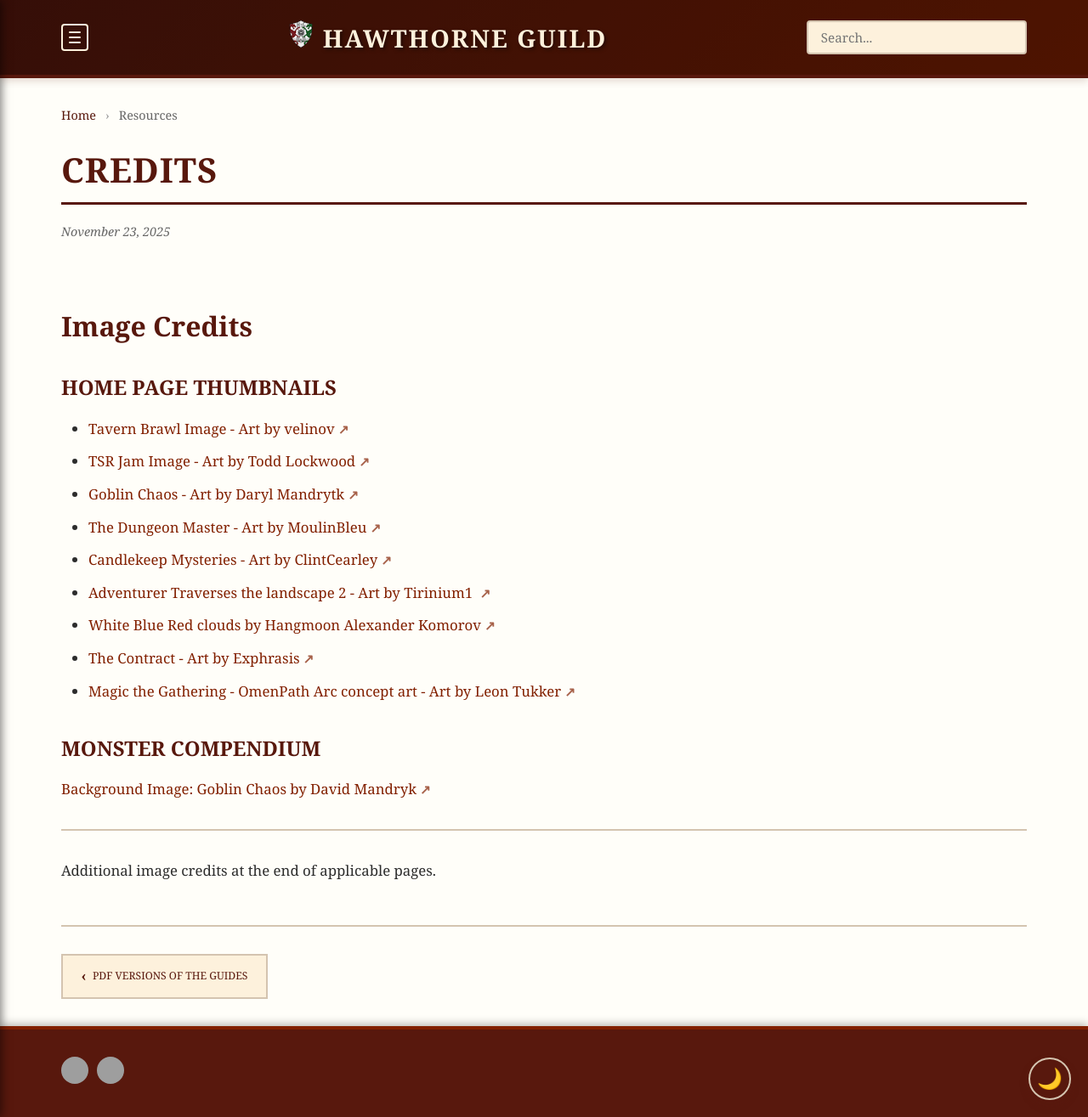
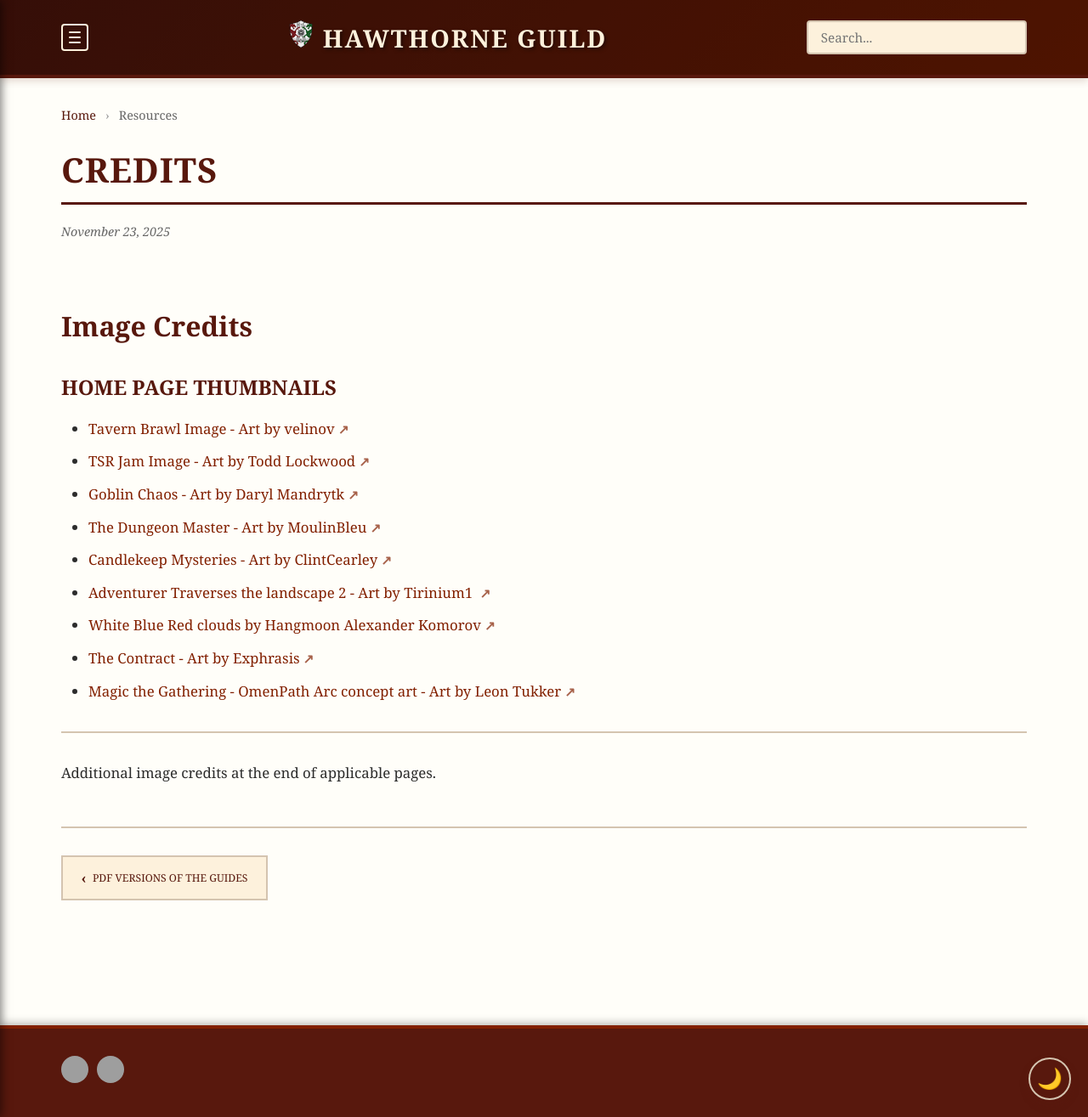
Before and after one commit to coconutswallow/Guides, a Jekyll site: the page built from _resources/credits.md, in a window 1280 px wide and 1315 px high. Shown: the whole window at 85% size. Built offline with Jekyll 4.4.1, drawn with Linux system fonts in a browser that asks for light colours; comment, search, counter and statistics services are not loaded; grey boxes are pictures that could not be loaded.

Commit message:
monster background credit

```diff
--- a/_resources/credits.md
+++ b/_resources/credits.md
@@ -18,10 +18,6 @@
 - [The Contract - Art by Exphrasis](https://www.deviantart.com/exphrasis/art/The-Contract-624868109)
 - [Magic the Gathering - OmenPath Arc concept art - Art by Leon Tukker](https://www.artstation.com/artwork/XgWyKD)
 
-### Monster Compendium
-
-[Background Image:  Goblin Chaos by David Mandryk](https://www.artstation.com/mandryk)
-
 ---
 
 Additional image credits at the end of applicable pages.
--- a/monster-compendium/index.html
+++ b/monster-compendium/index.html
@@ -91,6 +91,8 @@
     </div>
   </div>
 {% endfor %}
+
+<a href="https://www.artstation.com/mandryk"></a>Background Image:  Goblin Chaos by David Mandryk</a>
 
 <!-- ============================================ -->
 <!-- FILTER UI STYLES -->
```
